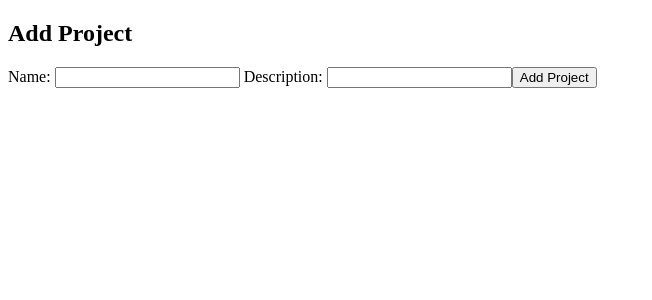
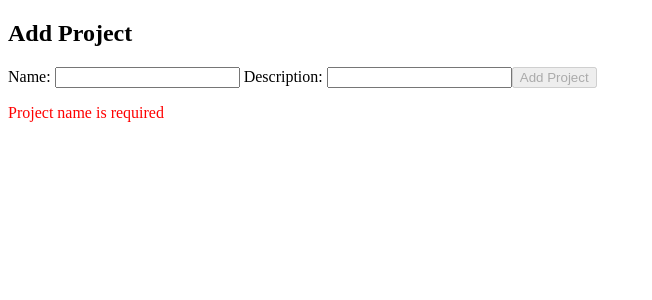
Before and after one commit to AndresLabat/Project-manager, an Angular app: page /projects/new in a window 1280 px wide. Shown: the top 300 px of the page, without its empty margins (0-652 px from the left). Built offline with nearby package versions, Linux system fonts and the light colour scheme.

Commit message:
feat: enhance project form validation by disabling submit button and displaying error message for empty project name

```diff
--- a/src/app/projects/project-form/project-form.component.html
+++ b/src/app/projects/project-form/project-form.component.html
@@ -1,12 +1,19 @@
 <h2>Add Project</h2>
+
 <form (ngSubmit)="addProject()">
   <label>
     Name:
     <input type="text" [(ngModel)]="projectName" name="name" required>
   </label>
+
   <label>
     Description:
     <input type="text" [(ngModel)]="projectDescription" name="description">
   </label>
-  <button type="submit">Add Project</button>
+
+  <button type="submit" [disabled]="!projectName.trim()">Add Project</button>
+
+  @if (!projectName.trim()) {
+    <p style="color: red;">Project name is required</p>
+  }
 </form>
```
